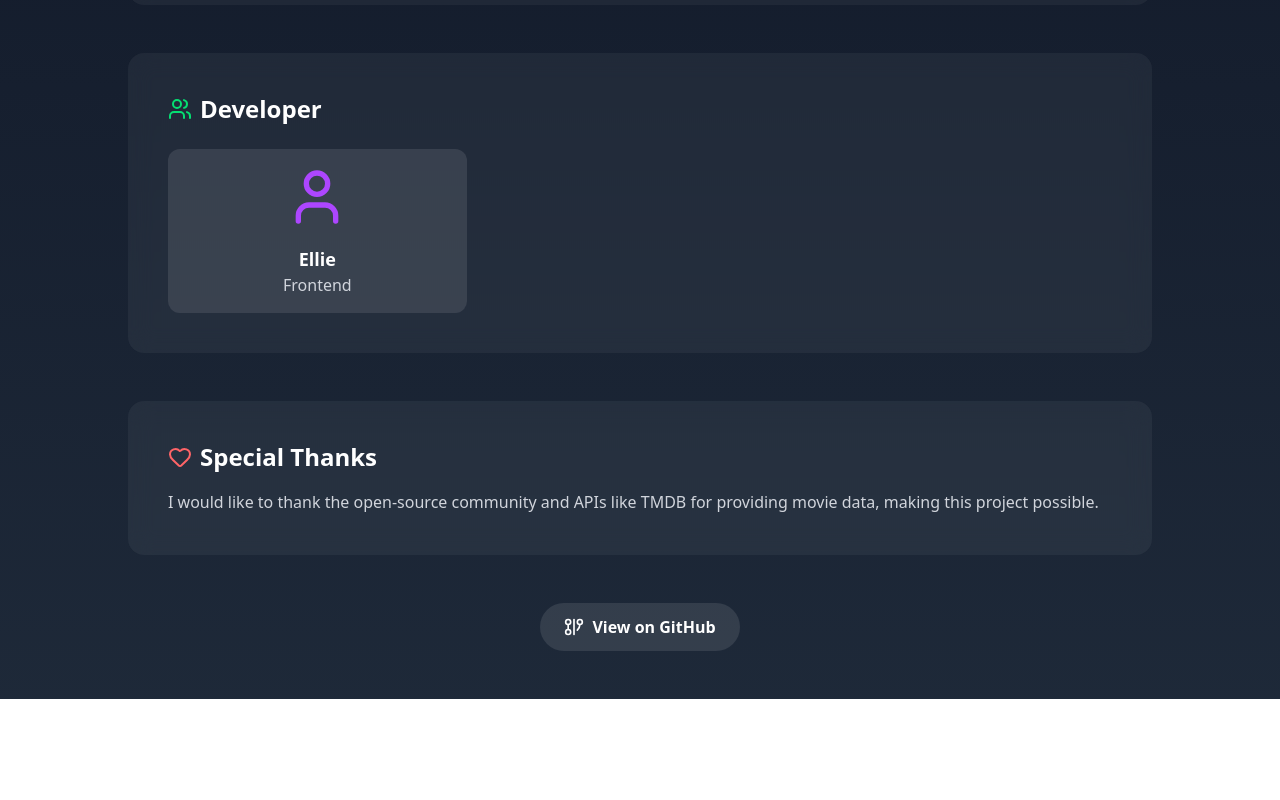
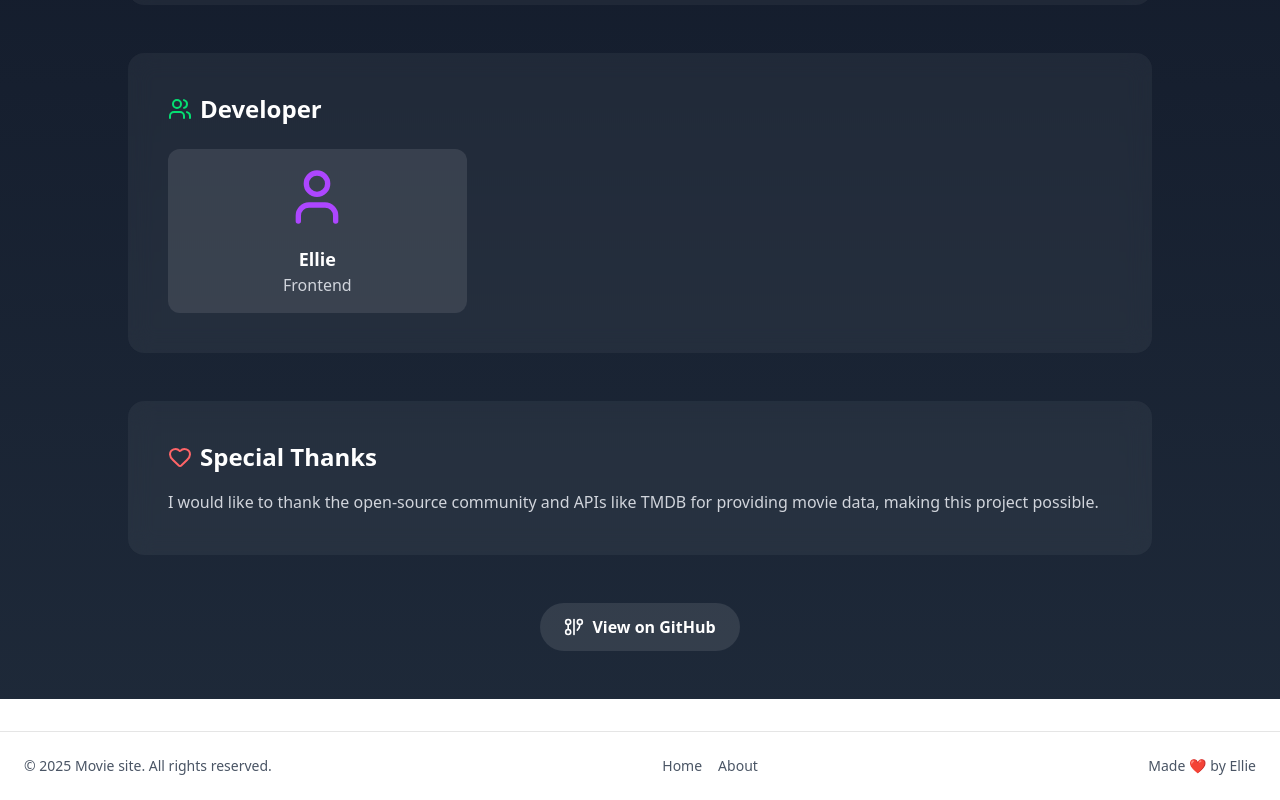
Before and after one commit to Cornerstone-CICCC/web-2-midterm-project-ellieCorner, a React (Vite) app: page /about in a window 1280 px wide. Shown: the part 438-1238 px from the top of the page. Before the commit the page ends 1137 px from the top, so only its background shows below. Built offline with nearby package versions, Linux system fonts and the light colour scheme; no server answers.

Commit message:
feat: create Footer component

```diff
--- /dev/null
+++ b/src/components/common/Footer.tsx
@@ -0,0 +1,34 @@
+import { Link } from "react-router";
+
+export function Footer() {
+  return (
+    <footer className="mt-8 border-t border-black/10 dark:border-white/10 bg-white/70 dark:bg-black/40 backdrop-blur-xl">
+      <div className="container mx-auto px-4 sm:px-6 py-6 flex flex-col sm:flex-row items-center justify-between text-sm text-gray-600 dark:text-gray-400 gap-y-4">
+        <p className="text-center sm:text-left">
+          © {new Date().getFullYear()} Movie site. All rights reserved.
+        </p>
+
+        <div className="flex space-x-4">
+          <Link
+            to="/"
+            className="hover:text-gray-900 dark:hover:text-gray-200 transition-colors"
+          >
+            Home
+          </Link>
+          <Link
+            to="/about"
+            className="hover:text-gray-900 dark:hover:text-gray-200 transition-colors"
+          >
+            About
+          </Link>
+        </div>
+
+        <div className="flex items-center space-x-1">
+          <span>Made</span>
+          <span className="text-red-500">❤</span>
+          <span>by Ellie</span>
+        </div>
+      </div>
+    </footer>
+  );
+}
--- a/src/layout/RootLayout.tsx
+++ b/src/layout/RootLayout.tsx
@@ -1,7 +1,6 @@
-import React from "react";
 import { Outlet, useOutletContext } from "react-router";
 import { Header } from "../components/common/Header";
-// import { Footer } from "../components/common/Footer"; // 경로 프로젝트에 맞게 조정
+import { Footer } from "../components/common/Footer";
 import type { ViewMode } from "../types/tmdb";
 
 export type ControlsCtx = {
@@ -39,7 +38,7 @@ export default function RootLayout({ controls }: { controls: ControlsCtx }) {
       <main className="min-h-[70vh]">
         <Outlet context={controls} />
       </main>
-      {/* <Footer /> */}
+      <Footer />
     </div>
   );
 }
```
